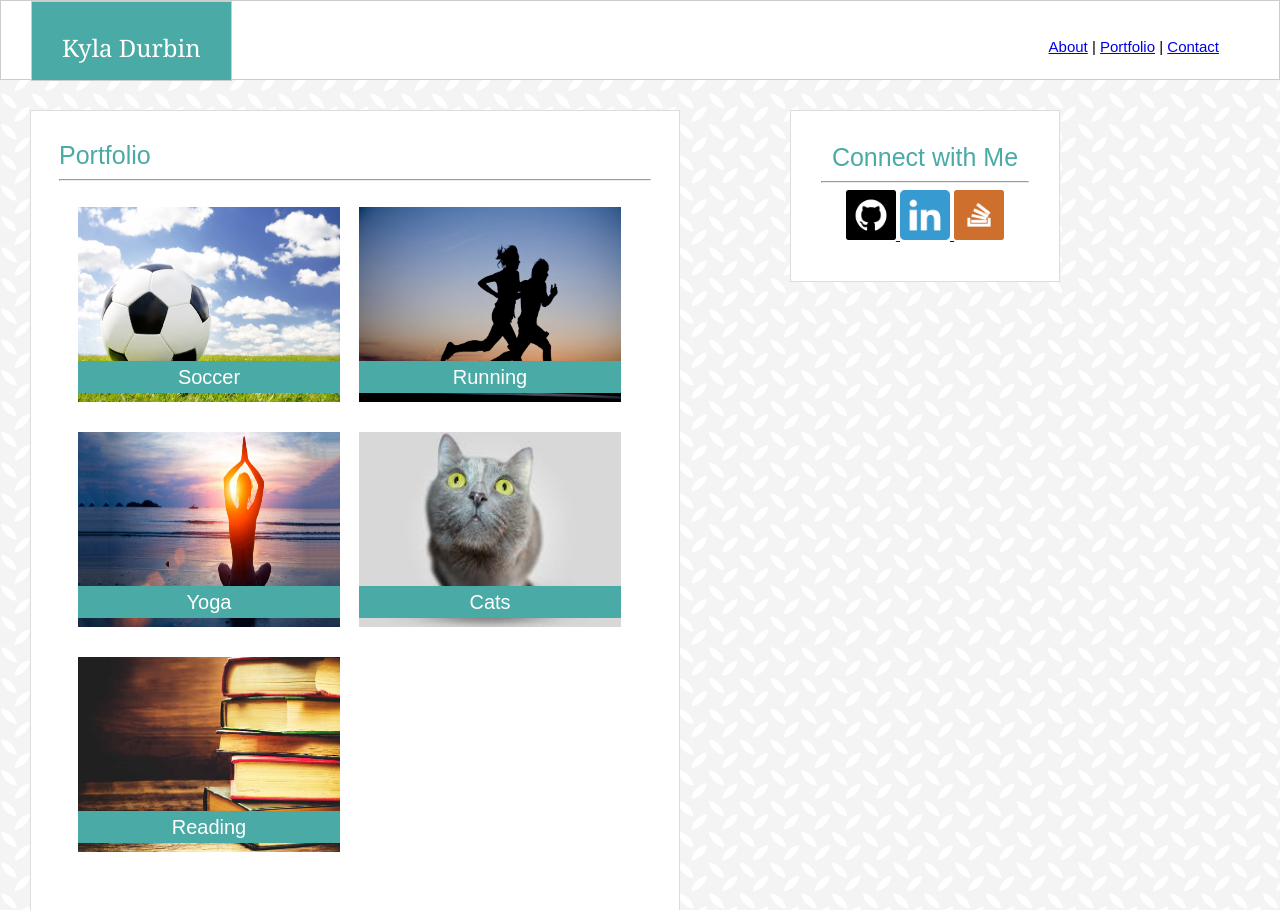
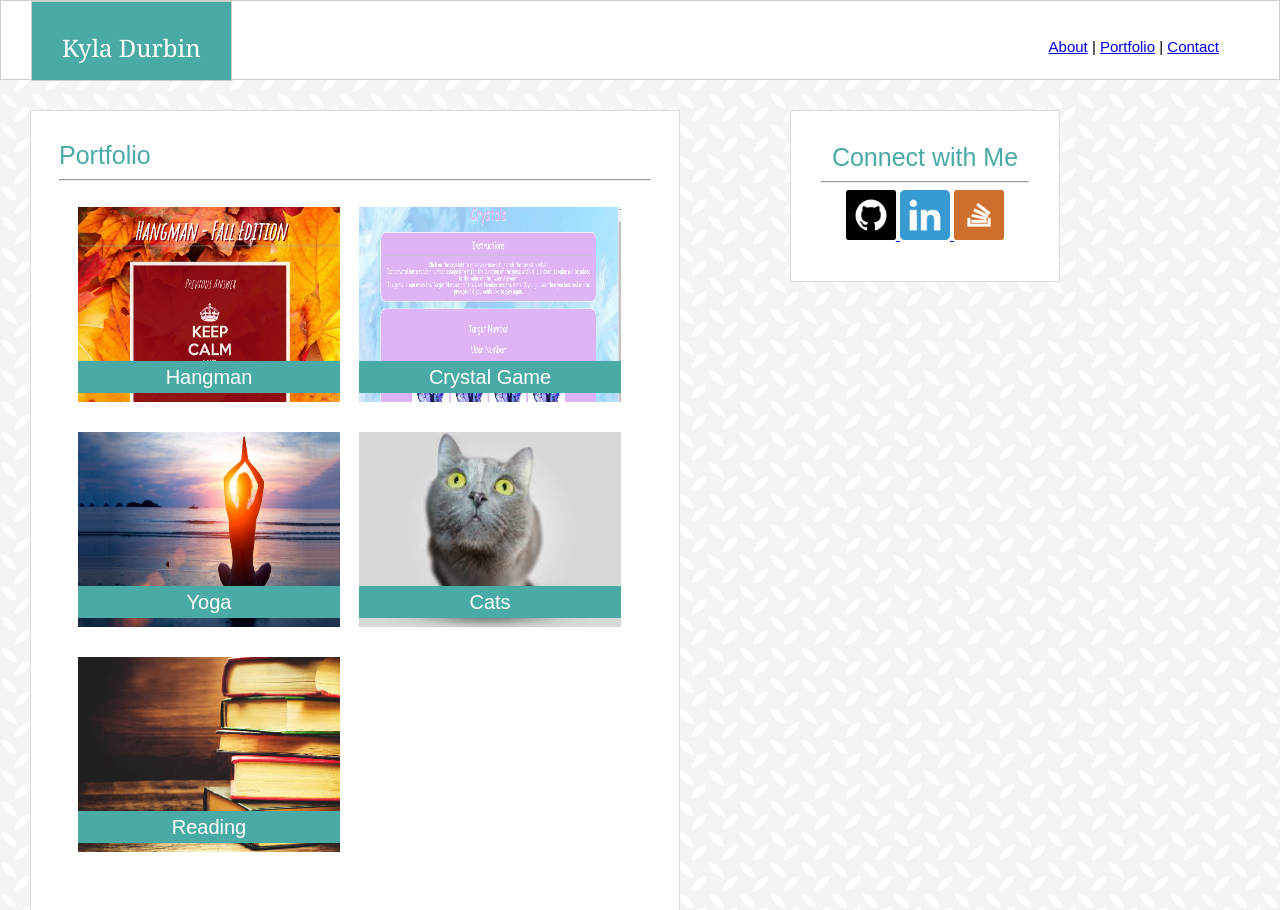
Before and after one commit to KDurbin02/Basic-Portfolio, a plain HTML site: page portfolio.html in a window 1280 px wide. Shown: the top 910 px of the page. Drawn offline with Linux system fonts and the light colour scheme.

Commit message:
added crystal game link

```diff
--- a/portfolio.html
+++ b/portfolio.html
@@ -30,14 +30,19 @@
 					<tr>
 						<td>
 							<div class="table">
-								<img class="table_image" src="assets/images/soccerball.jpg" alt="soccerball" height="195px" width="262px">
-								<h2 class="table_text">Soccer</h2>
+								<h2 class="table_text">Hangman</h2>
+								<a href="https://kdurbin02.github.io/Hangman-Game/" target="_blank">
+									<img class="table_image" src="assets/images/hangman.jpg" alt="Hangman" height="195px" width="262px">
+								</a>
 							</div>
 						</td>
 						<td>
 							<div class="table">
-								<h2 class="table_text"><span>Running</span></h2>
-								<img class="table_image" src="assets/images/runnershigh.jpg" alt="running" height="195px" width="262px">
+								<h2 class="table_text"><span>Crystal Game</span></h2>
+								<a href="https://kdurbin02.github.io/week-4-game/" target="_blank">
+									<img class="table_image" src="assets/images/crystals.png" alt="Crystal Game" height="195px" width="262px">
+								</a>
+
 							</div>
 						</td>
 					</tr>
```
Also changed, not shown: assets/images/crystals.png (added), assets/images/hangman.jpg (added), assets/images/soccerball.jpg (deleted).
